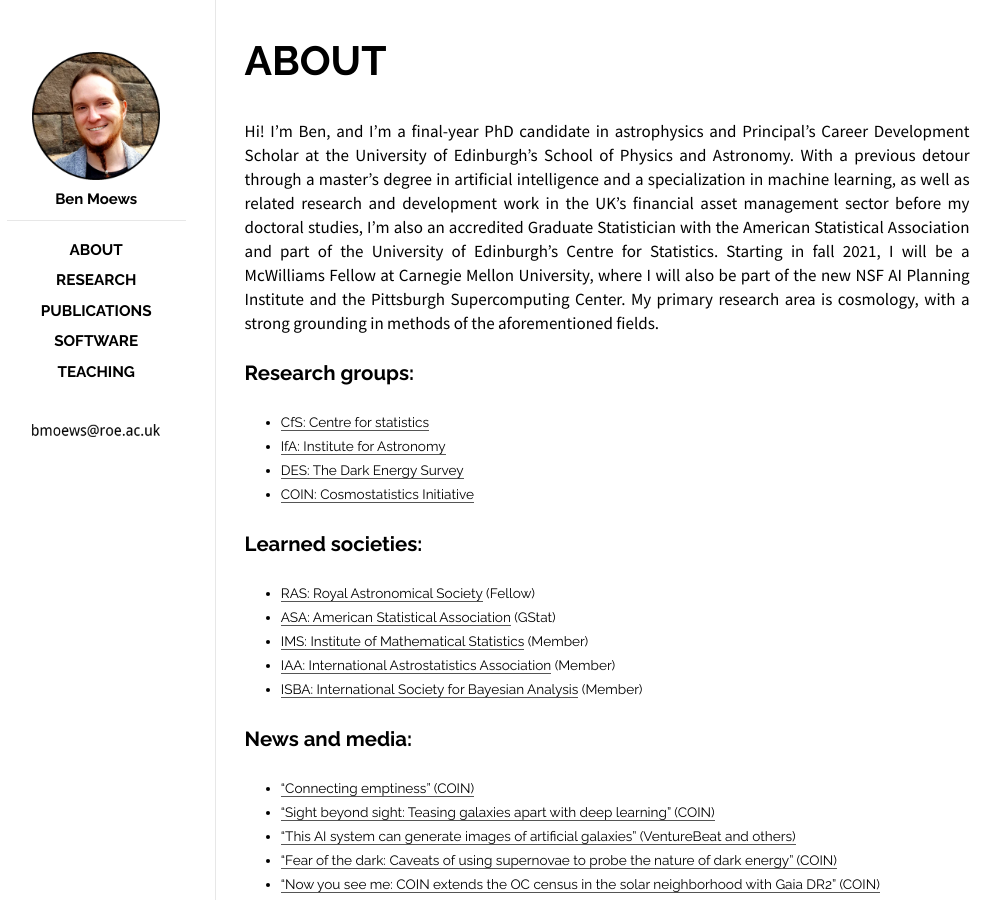
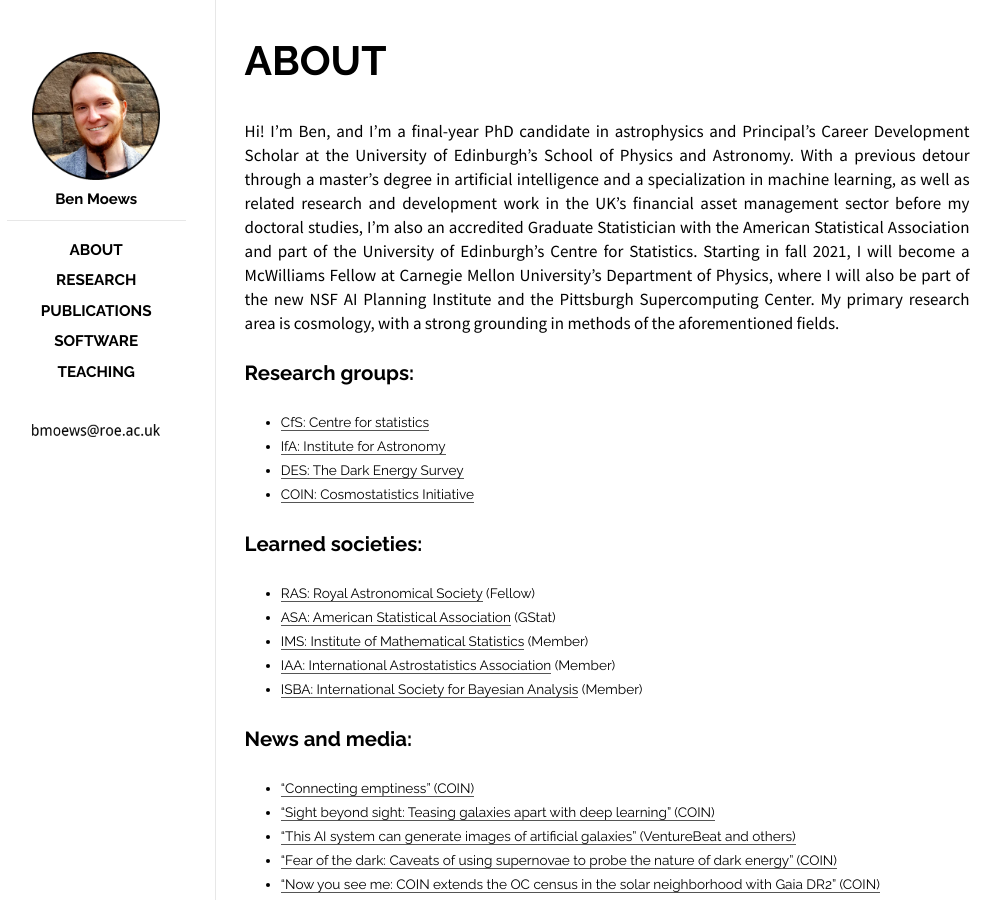
Before and after one commit to moews/moews.github.io, a Jekyll site: the page built from _posts/2017-03-27-about.md, in a window 1280 px wide. Shown: the whole page, without its empty margins (143-1144 px from the left). Built offline with Jekyll 4.4.1, drawn with Linux system fonts in a browser that asks for light colours.

Commit message:
Update 2017-03-27-about.md

```diff
--- a/_posts/2017-03-27-about.md
+++ b/_posts/2017-03-27-about.md
@@ -7,7 +7,7 @@
 ---
 
 <br>
-Hi! I'm Ben, and I'm a final-year PhD candidate in astrophysics and Principal's Career Development Scholar at the University of Edinburgh's School of Physics and Astronomy. With a previous detour through a master's degree in artificial intelligence and a specialization in machine learning, as well as related research and development work in the UK's financial asset management sector before my doctoral studies, I'm also an accredited Graduate Statistician with the American Statistical Association and part of the University of Edinburgh's Centre for Statistics. Starting in fall 2021, I will be a McWilliams Fellow at Carnegie Mellon University, where I will also be part of the new NSF AI Planning Institute and the Pittsburgh Supercomputing Center. My primary research area is cosmology, with a strong grounding in methods of the aforementioned fields.
+Hi! I'm Ben, and I'm a final-year PhD candidate in astrophysics and Principal's Career Development Scholar at the University of Edinburgh's School of Physics and Astronomy. With a previous detour through a master's degree in artificial intelligence and a specialization in machine learning, as well as related research and development work in the UK's financial asset management sector before my doctoral studies, I'm also an accredited Graduate Statistician with the American Statistical Association and part of the University of Edinburgh's Centre for Statistics. Starting in fall 2021, I will become a McWilliams Fellow at Carnegie Mellon University's Department of Physics, where I will also be part of the new NSF AI Planning Institute and the Pittsburgh Supercomputing Center. My primary research area is cosmology, with a strong grounding in methods of the aforementioned fields.
 
 ## Research groups:
 
```
